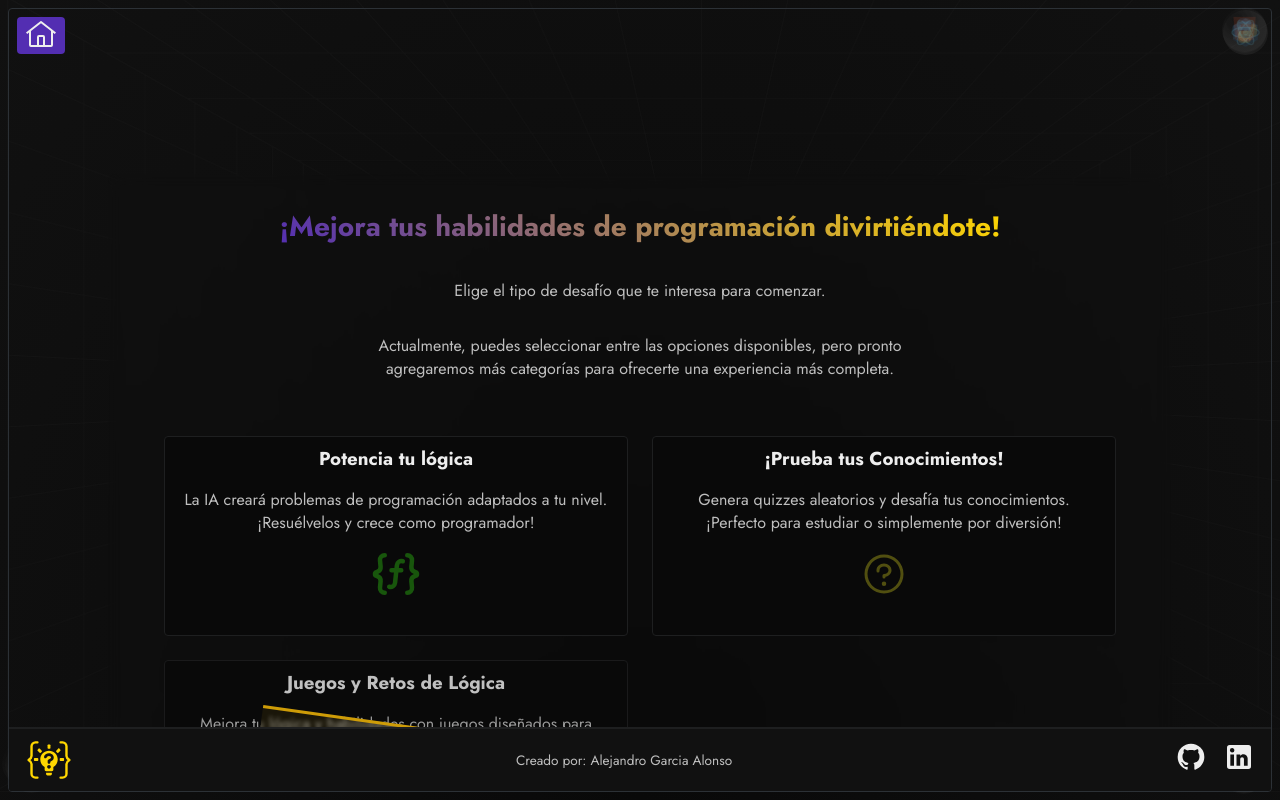
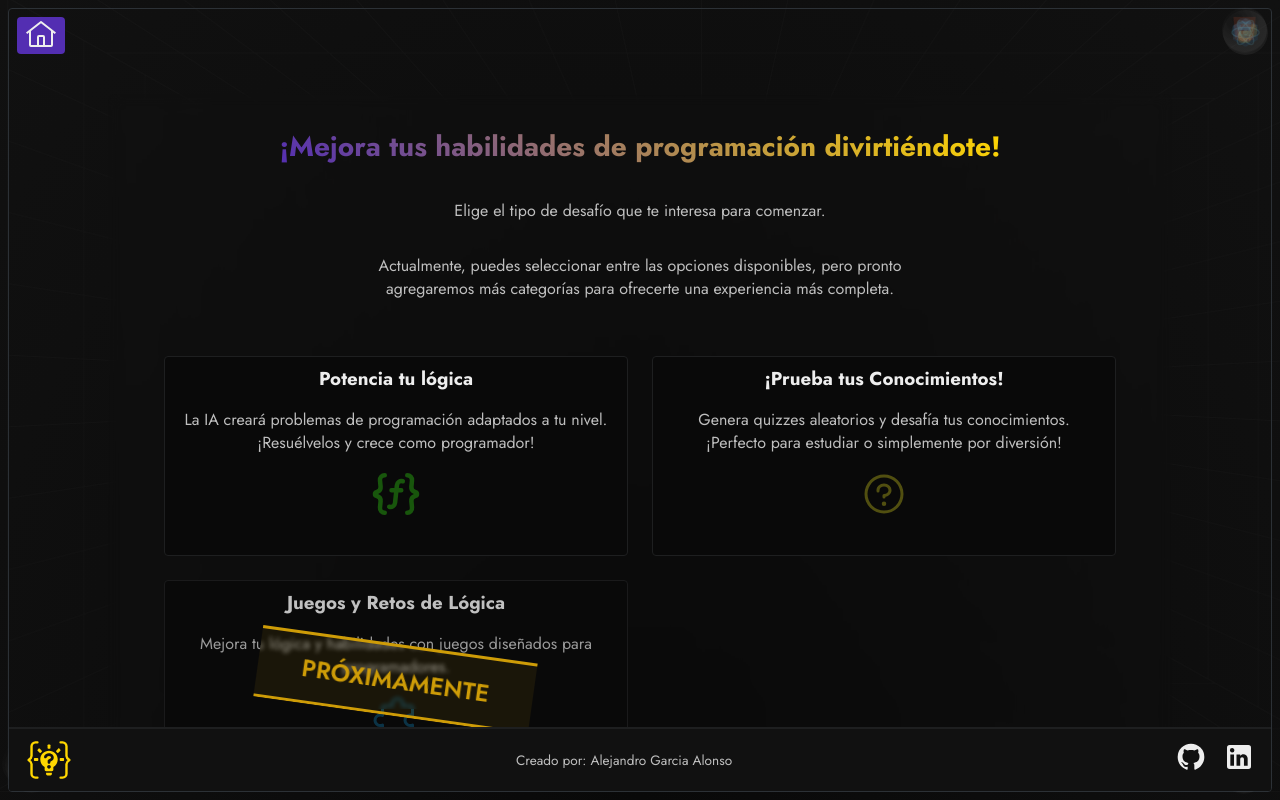
Before and after one commit to AletzMan/code_challenge_and_quiz, a Next.js app: page /activity-selector in a window 1280 px wide. Built offline with nearby package versions, Linux system fonts and the light colour scheme; grey boxes are pictures that could not be loaded.

Commit message:
Style: change margi top section

```diff
--- a/app/(pages)/activity-selector/styles.module.scss
+++ b/app/(pages)/activity-selector/styles.module.scss
@@ -2,7 +2,7 @@
     display: flex;
     flex-direction: column;
     align-items: center;
-    justify-content: space-between;
+    justify-content: flex-start;
     gap: 2em;
     margin: 0.5em;
     border-radius: 0.25em;
@@ -33,7 +33,7 @@
 }
 
 .section {
-    margin: 5em;
+    margin: 0 0 3.5em 0;
     display: flex;
     flex-direction: column;
     align-items: center;
```
